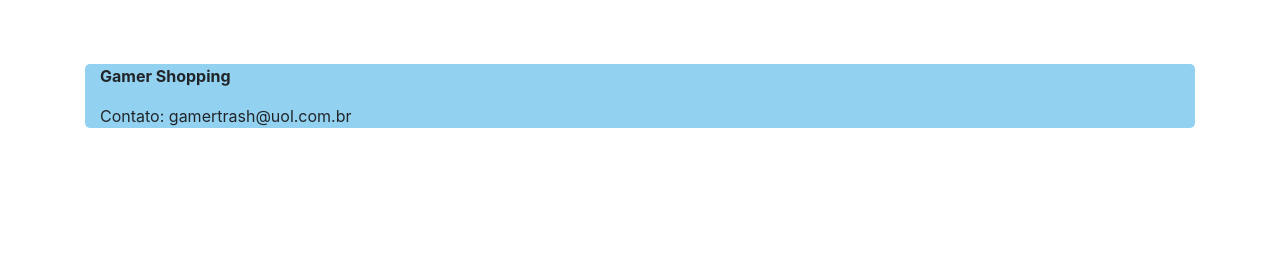
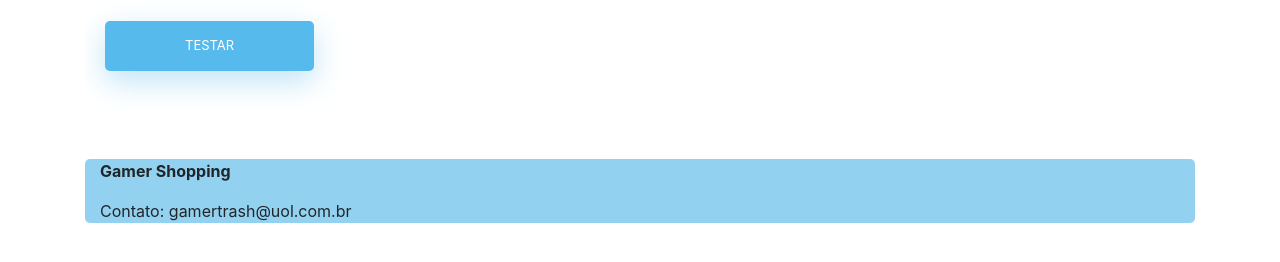
Before and after one commit to emerson-cs-santos/TSI-PI_2-2019, a PHP site: page /Produtos.php in a window 1280 px wide. Shown: the part 405-667 px from the top of the page. Run offline with PHP 8.4, Linux system fonts and the light colour scheme; the visitor is signed in with stand-in values (Sample User, id 1); data that the repository does not hold is empty.

Commit message:
Continuação de imagens

```diff
--- a/Produtos.php
+++ b/Produtos.php
@@ -96,9 +96,10 @@
 
                     ?>
 
-                    <form id='form_imagem_deletar' action="PHP/imagem.php" method="POST" enctype="multipart/form-data" hidden='true'>
+                    <form id='form_imagem_deletar' action="PHP/imagem.php" method="POST" enctype="multipart/form-data">
                         <input name='acao' value= "DELETAR" hidden='true'>
-                        <input id='codigo_imagem_deletar' name='codigo_imagem' value= "" hidden='true'>
+                        <input id='codigo_imagem_deletar' name='codigo_imagem' value= "4" hidden='true'>
+						<input type='submit' value='testar'>
                     </form>
 
                 </section>
--- a/Produtos_digitar.php
+++ b/Produtos_digitar.php
@@ -119,6 +119,8 @@ else
 									<input name='acao' value= "<?php echo $acao; ?>" hidden='true'>
                                     <input name='codigo_imagem' value= "<?php echo $codigo; ?>" hidden='true'>
                                     <input id="produtos_digitar_inputfile" class="form-control" type="file" name="myFile" accept="image/png, image/jpeg, image/jpg" onchange="preview_image(event)" >
+
+									<input type='submit' value='testar'>
                                 </form>
 
                                 <div class='mt-3'>
```
